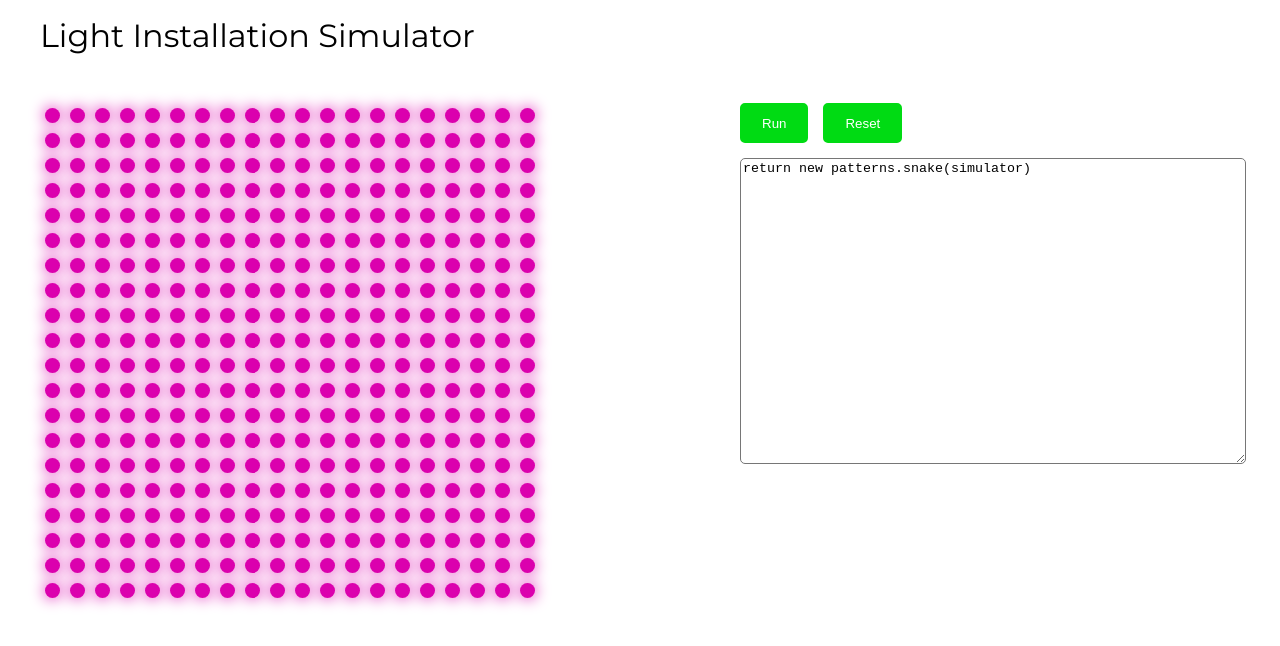
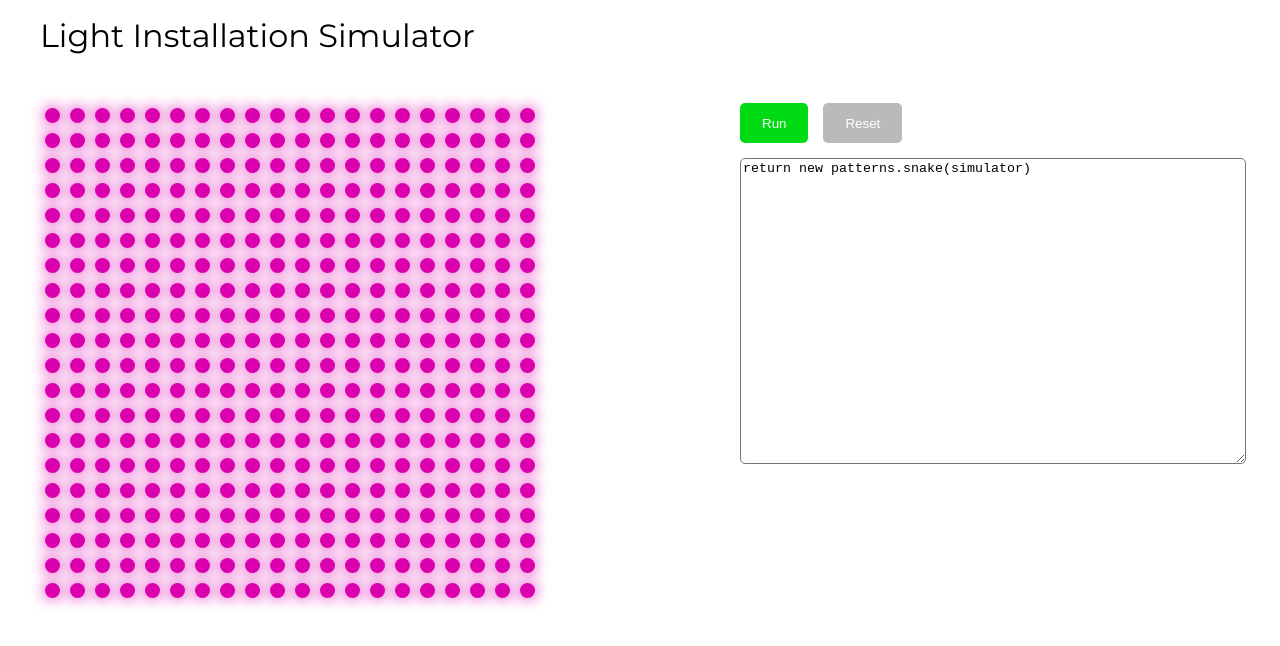
Before and after one commit to nemo/lighting-simulator, a React (Create React App) app: page / in a window 1280 px wide. Shown: the top 646 px of the page. Built offline with nearby package versions, Linux system fonts and the light colour scheme.

Commit message:
fixed button color.

```diff
--- a/src/components/Evaluator/Evaluator.css
+++ b/src/components/Evaluator/Evaluator.css
@@ -24,10 +24,22 @@
   border-radius: 5px;
 }
 
+.evaluator-actions button.reset {
+  background: #bababa;
+  border-color: #bababa;
+  color: white;
+}
+
 .evaluator-actions button.stop {
   color: white;
   background: #db0000;
   border-color: #db0000;
+}
+
+.evaluator-actions button.reset:hover {
+  background: white;
+  border-color: #bababa;
+  color: #bababa;
 }
 
 .evaluator-actions button.stop:hover {
```
